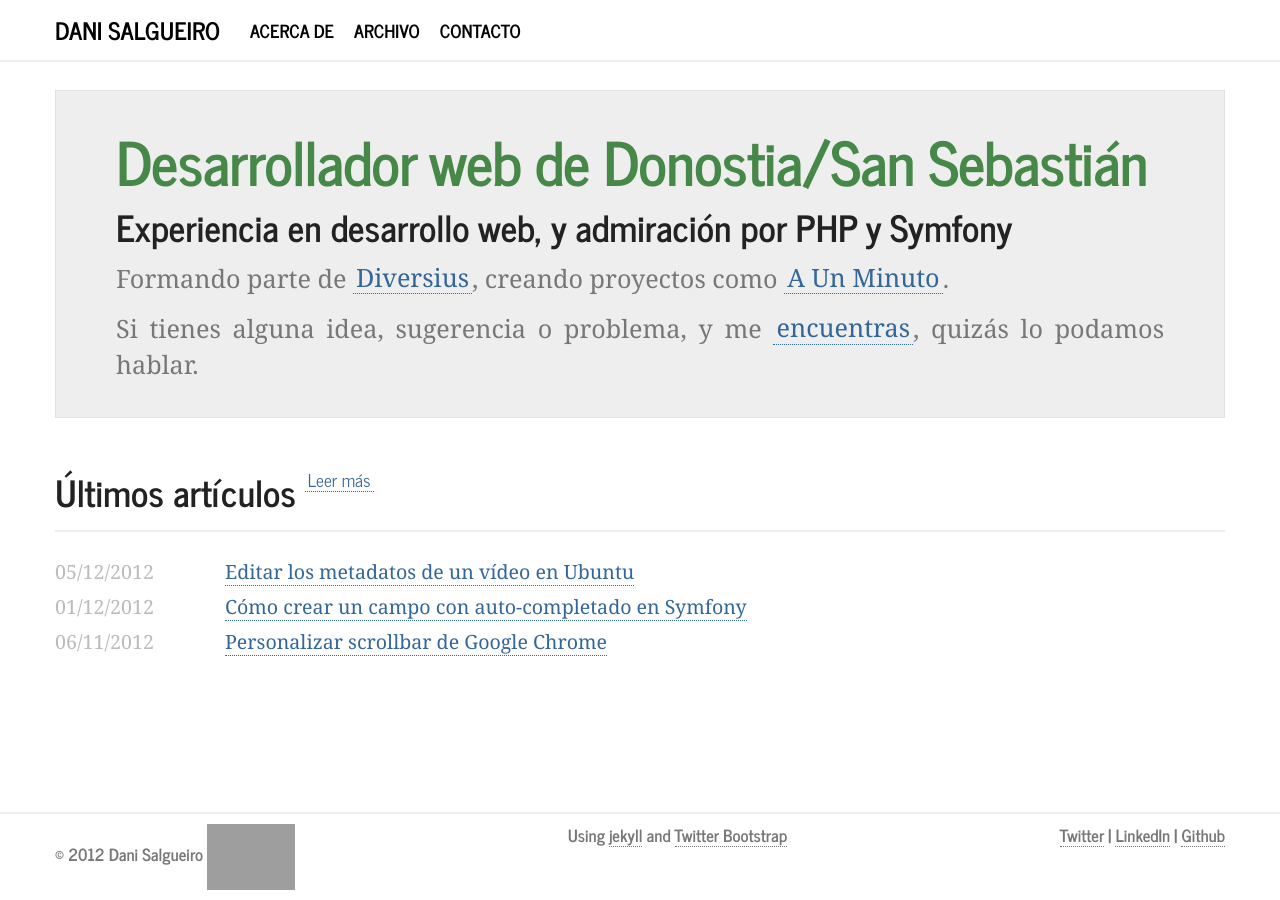
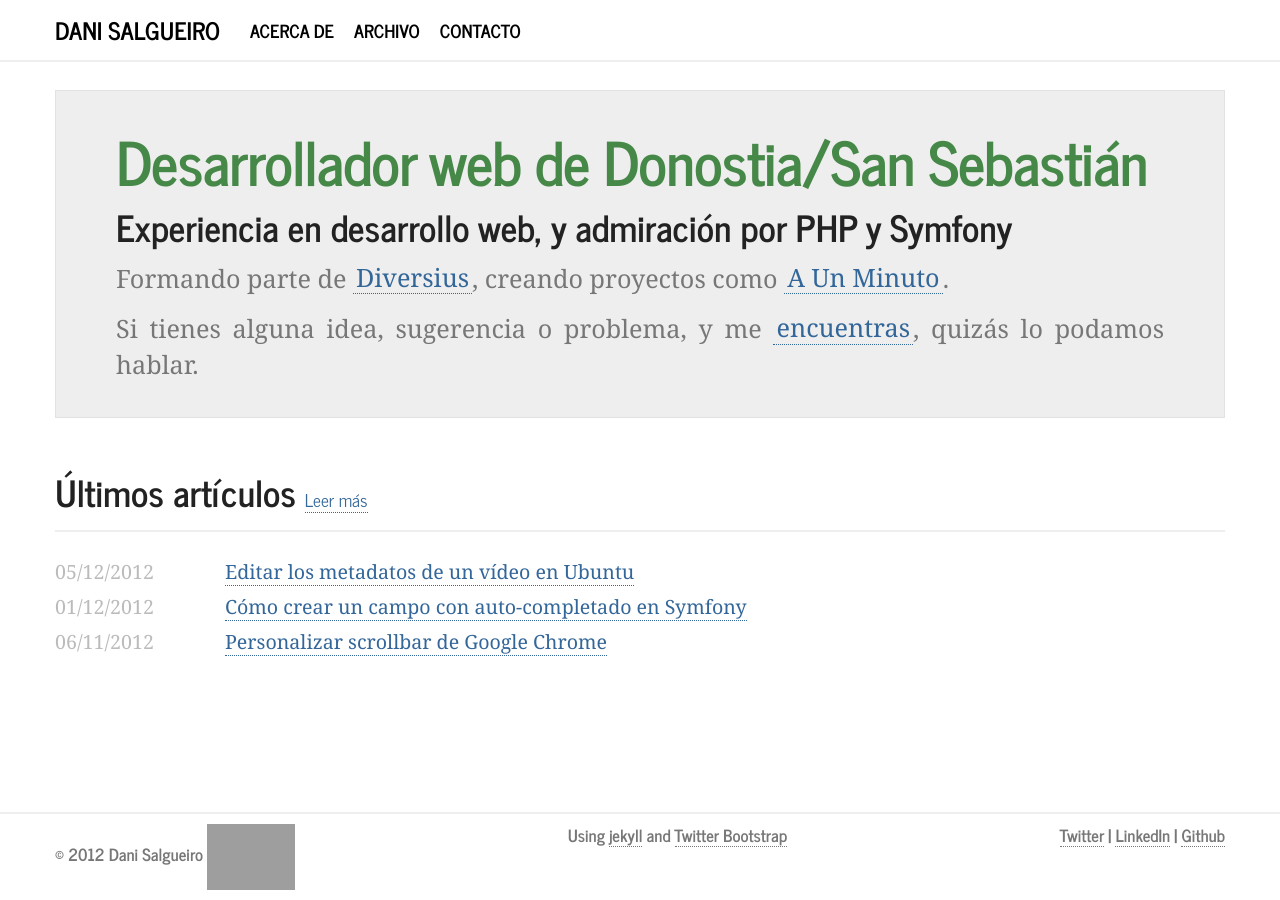
Before and after one commit to danisalgueiro/danisalgueiro.github.com, a Jekyll site: the page built from index.html, in a window 1280 px wide. Built offline with Jekyll 4.4.1, drawn with Linux system fonts in a browser that asks for light colours; nearby versions of some CDN libraries; Markdown is read by kramdown in place of the engine named in the settings.

```diff
--- a/index.html
+++ b/index.html
@@ -15,7 +15,7 @@
             <div class="row">
                 <div class="span12">
                     <div class="page-header">
-                        <h2>Últimos artículos <small><a href="{{ BASE_PATH }}/archive" class="roll"><span data-content="Leer más">Leer más</span></a></small></h2>
+                        <h2>Últimos artículos <small><a href="{{ BASE_PATH }}/archive">Leer más</a></small></h2>
                     </div>
 
                     <ul>
```
